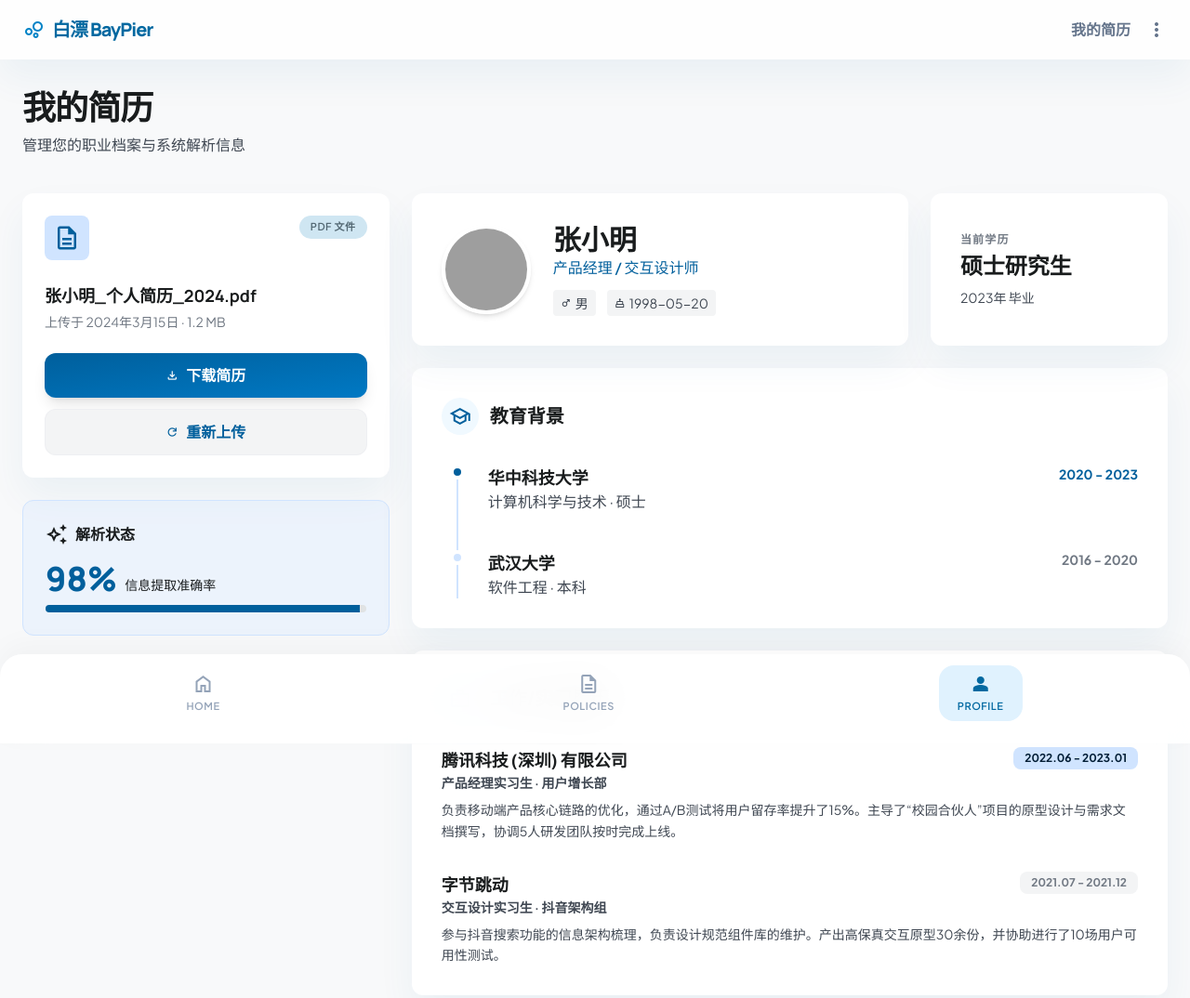
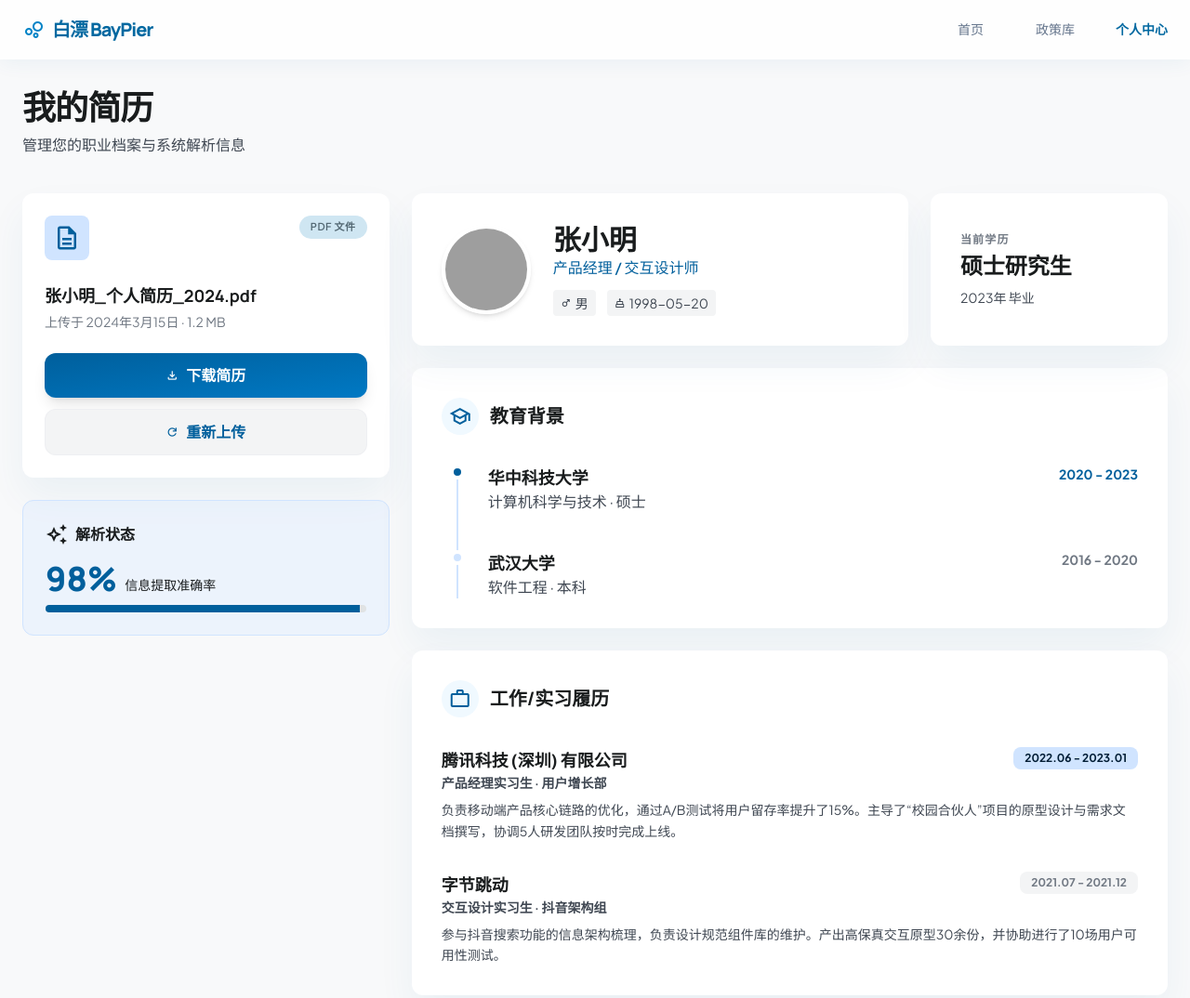
Before and after one commit to amberify-me/BayPier-frontend, a plain HTML site: page docs/resume.html in a window 1280 px wide. Shown: the whole page at 93% size. Drawn offline with nearby package versions, Linux system fonts and the light colour scheme; grey boxes are pictures that could not be loaded.

Commit message:
fix: remove city selector from policy detail, fix resume page navigation
- Remove city selector from policy detail sidebar and its JS init
- Fix resume page header to use standard nav (首页/政策库/个人中心)
- Fix resume bottom nav: English→Chinese labels, broken→real links, add md:hidden
- Remove duplicate Material Symbols font import on resume page

Co-Authored-By: Claude Opus 4.6 (1M context) <noreply@anthropic.com>

```diff
--- a/docs/deploy.js
+++ b/docs/deploy.js
@@ -208,11 +208,6 @@
       return;
     }
 
-    // 城市切换器
-    buildCitySelector('#city-selector', currentCity(), function (newCity) {
-      go('match.html?city=' + encodeURIComponent(newCity.name) + '&regionId=' + encodeURIComponent(newCity.id));
-    });
-
     fetchPolicy(id).then(function (rows) {
       var p = rows && rows[0];
       if (!p) {
--- a/docs/resume.html
+++ b/docs/resume.html
@@ -5,7 +5,6 @@
 <meta content="width=device-width, initial-scale=1.0" name="viewport"/>
 <title>白漂 BayPier - 我的简历</title>
 <link href="https://fonts.googleapis.com/css2?family=Manrope:wght@400;700;800&amp;family=Plus+Jakarta+Sans:wght@400;500;600;700&amp;display=swap" rel="stylesheet"/>
-<link href="https://fonts.googleapis.com/css2?family=Material+Symbols+Outlined:wght,FILL@100..700,0..1&amp;display=swap" rel="stylesheet"/>
 <link href="https://fonts.googleapis.com/css2?family=Material+Symbols+Outlined:wght,FILL@100..700,0..1&amp;display=swap" rel="stylesheet"/>
 <script src="https://cdn.tailwindcss.com?plugins=forms,container-queries"></script>
 <script id="tailwind-config">
@@ -95,16 +94,17 @@
   </head>
 <body class="bg-background min-h-screen pb-32">
 <!-- TopAppBar -->
-<header class="fixed top-0 w-full z-50 bg-white/80 dark:bg-slate-900/80 backdrop-blur-md shadow-[0_20px_40px_rgba(0,95,156,0.06)]">
+<header class="fixed top-0 w-full z-50 bg-white/80 backdrop-blur-md shadow-[0_4px_20px_rgba(0,95,156,0.06)]">
 <div class="flex items-center justify-between px-6 h-16 w-full max-w-7xl mx-auto">
-<div class="flex items-center gap-2">
+<a href="index.html" class="flex items-center gap-2 no-underline">
 <span class="material-symbols-outlined text-sky-600" data-icon="bubble_chart">bubble_chart</span>
-<h1 class="text-xl font-black text-sky-700 tracking-tighter font-headline">白漂 BayPier</h1>
-</div>
-<div class="flex items-center gap-4">
-<span class="text-slate-500 font-headline font-bold">我的简历</span>
-<span class="material-symbols-outlined text-slate-500" data-icon="more_vert">more_vert</span>
-</div>
+<span class="text-xl font-black text-sky-700 tracking-tighter font-headline">白漂 BayPier</span>
+</a>
+<nav class="hidden md:flex items-center gap-8">
+<a class="text-slate-500 hover:bg-sky-50 px-3 py-1 rounded-lg text-sm font-headline" href="index.html">首页</a>
+<a class="text-slate-500 hover:bg-sky-50 px-3 py-1 rounded-lg text-sm font-headline" href="match.html">政策库</a>
+<a class="text-sky-700 font-bold text-sm font-headline" href="resume.html">个人中心</a>
+</nav>
 </div>
 </header>
 <main class="pt-24 px-6 max-w-7xl mx-auto">
@@ -251,18 +251,15 @@
 </div>
 </main>
 <!-- BottomNavBar -->
-<nav class="fixed bottom-0 left-0 w-full flex justify-around items-center px-4 pb-6 pt-3 bg-white/90 dark:bg-slate-900/90 backdrop-blur-xl z-50 rounded-t-3xl shadow-[0_-10px_30px_rgba(0,0,0,0.03)]">
-<a class="flex flex-col items-center justify-center text-slate-400 dark:text-slate-500 px-5 py-2 hover:text-sky-500 transition-all active:scale-90 duration-200" href="#">
-<span class="material-symbols-outlined mb-1" data-icon="home">home</span>
-<span class="font-['Plus_Jakarta_Sans'] text-[11px] font-semibold uppercase tracking-wider">Home</span>
+<nav class="md:hidden fixed bottom-0 left-0 w-full flex justify-around items-center px-4 pb-6 pt-3 bg-white/90 backdrop-blur-xl z-50 rounded-t-3xl shadow-[0_-10px_30px_rgba(0,0,0,0.03)]">
+<a class="flex flex-col items-center text-slate-400 px-5 py-2" href="index.html">
+<span class="material-symbols-outlined">home</span><span class="text-[11px] font-semibold">首页</span>
 </a>
-<a class="flex flex-col items-center justify-center text-slate-400 dark:text-slate-500 px-5 py-2 hover:text-sky-500 transition-all active:scale-90 duration-200" href="#">
-<span class="material-symbols-outlined mb-1" data-icon="Description">description</span>
-<span class="font-['Plus_Jakarta_Sans'] text-[11px] font-semibold uppercase tracking-wider">Policies</span>
+<a class="flex flex-col items-center text-slate-400 px-5 py-2" href="match.html">
+<span class="material-symbols-outlined">description</span><span class="text-[11px] font-semibold">政策库</span>
 </a>
-<a class="flex flex-col items-center justify-center bg-sky-100 dark:bg-sky-900/50 text-sky-700 dark:text-sky-200 rounded-2xl px-5 py-2 active:scale-90 duration-200" href="#">
-<span class="material-symbols-outlined mb-1" data-icon="person" style="font-variation-settings: 'FILL' 1;">person</span>
-<span class="font-['Plus_Jakarta_Sans'] text-[11px] font-semibold uppercase tracking-wider">Profile</span>
+<a class="flex flex-col items-center bg-sky-100 text-sky-700 rounded-2xl px-5 py-2" href="resume.html">
+<span class="material-symbols-outlined">person</span><span class="text-[11px] font-semibold">我的</span>
 </a>
 </nav>
   <script src="deploy.js"></script>
```
Also changed, not shown: docs/policy.html (+0 -6 lines).
